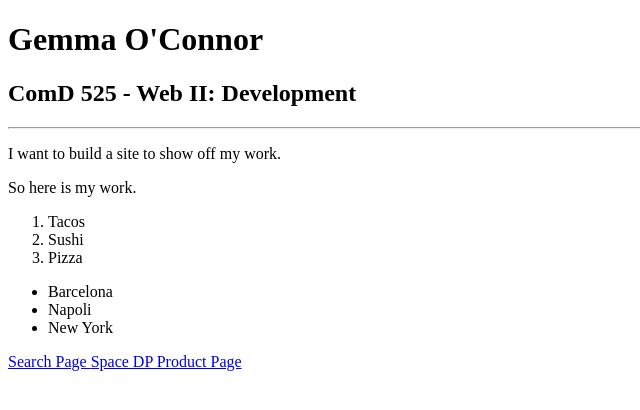
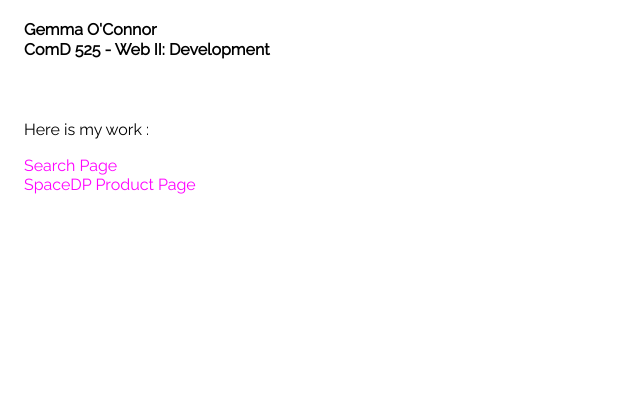
Before and after one commit to goconno2/goconno2.github.io, a plain HTML site: page index.html in a window 1280 px wide. Shown: the whole page, without its empty margins (0-640 px from the left). Drawn offline with Linux system fonts and the light colour scheme.

Commit message:
homepage update

```diff
--- a/index.html
+++ b/index.html
@@ -1,28 +1,19 @@
 <!doctype html>
 <html>
   <head>
+    <link href="https://fonts.googleapis.com/css?family=Raleway" rel="stylesheet">
+    <link href="main.css" rel="stylesheet" />
+    <header>
+      <h1> Gemma O'Connor <br> ComD 525 - Web II: Development </h1>
+    </header>
   </head>
   <body>
-    <h1>Gemma O'Connor</h1>
-    <h2>ComD 525 - Web II: Development</h2>
-    <hr />
-    <p>
-      I want to build a site to show off my work.
-    </p>
-    <p>
-      So here is my work.
-    </p>
-    <ol>
-        <li>Tacos</li>
-        <li>Sushi</li>
-        <li>Pizza</li>
-    </ol>
-    <ul>
-        <li>Barcelona</li>
-        <li>Napoli</li>
-        <li>New York</li>
-    </ul>
-    <a href="search-page/index.html"> Search Page </a>
-    <a href="product-page/index.html"> Space DP Product Page</a>
+    <div id="paragraph">
+      <p> Here is my work : </p>
+      <a href="search-page/index.html"> Search Page </a>
+      <br>
+      <a href="product-page/index.html"> SpaceDP Product Page</a>
+      <br>
+    </div>
   </body>
 </html>
--- /dev/null
+++ b/main.css
@@ -0,0 +1,24 @@
+* {
+    font-family: 'Raleway', sans-serif;
+    box-sizing: border-box;
+    margin-left: 6px;
+    margin-top: 10px;
+}
+header{
+    margin-bottom: 60px;
+}
+h1{
+    font-size: 16px;
+    line-height: 20px;
+}
+p{
+    font-size: 16px;
+    line-height: 20px;
+}
+a {
+    color:	#FF00FF;
+    text-decoration: none;
+}
+a:hover{
+    color: #00FFFF;
+}
```
